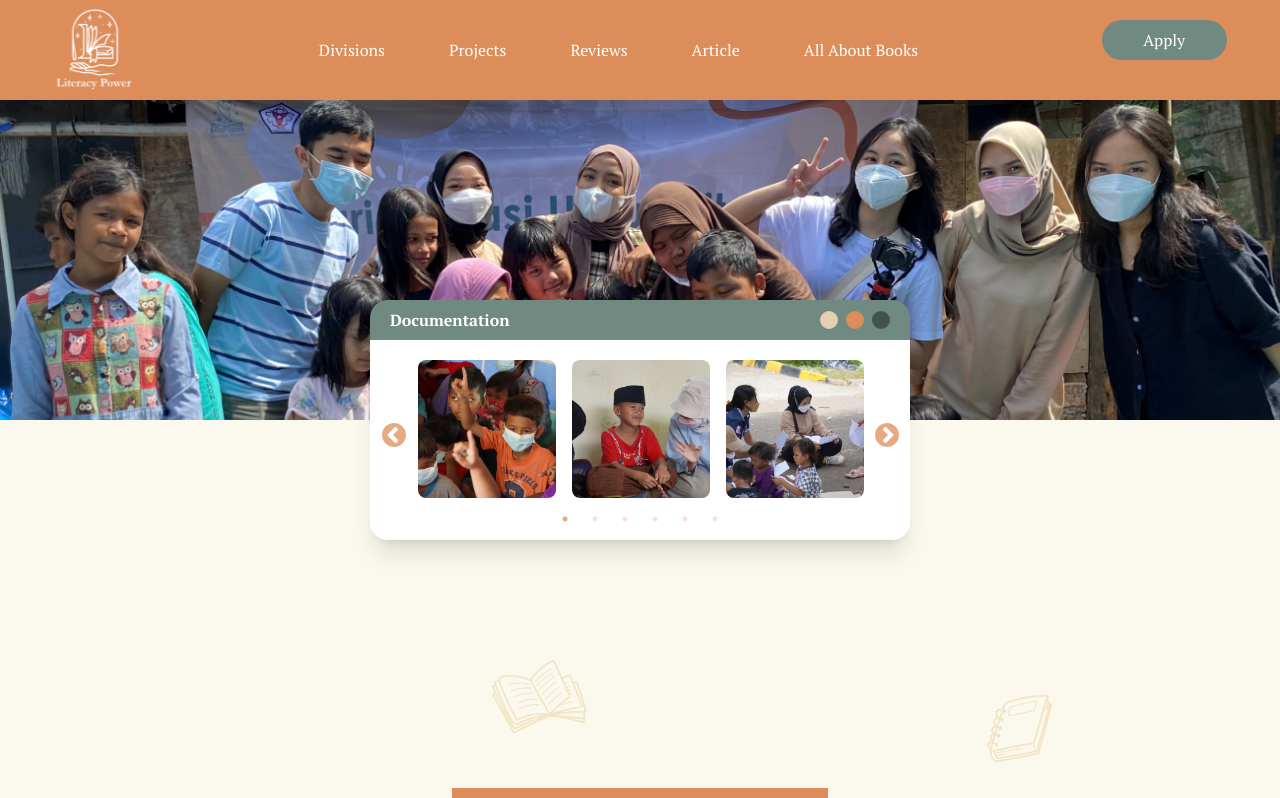
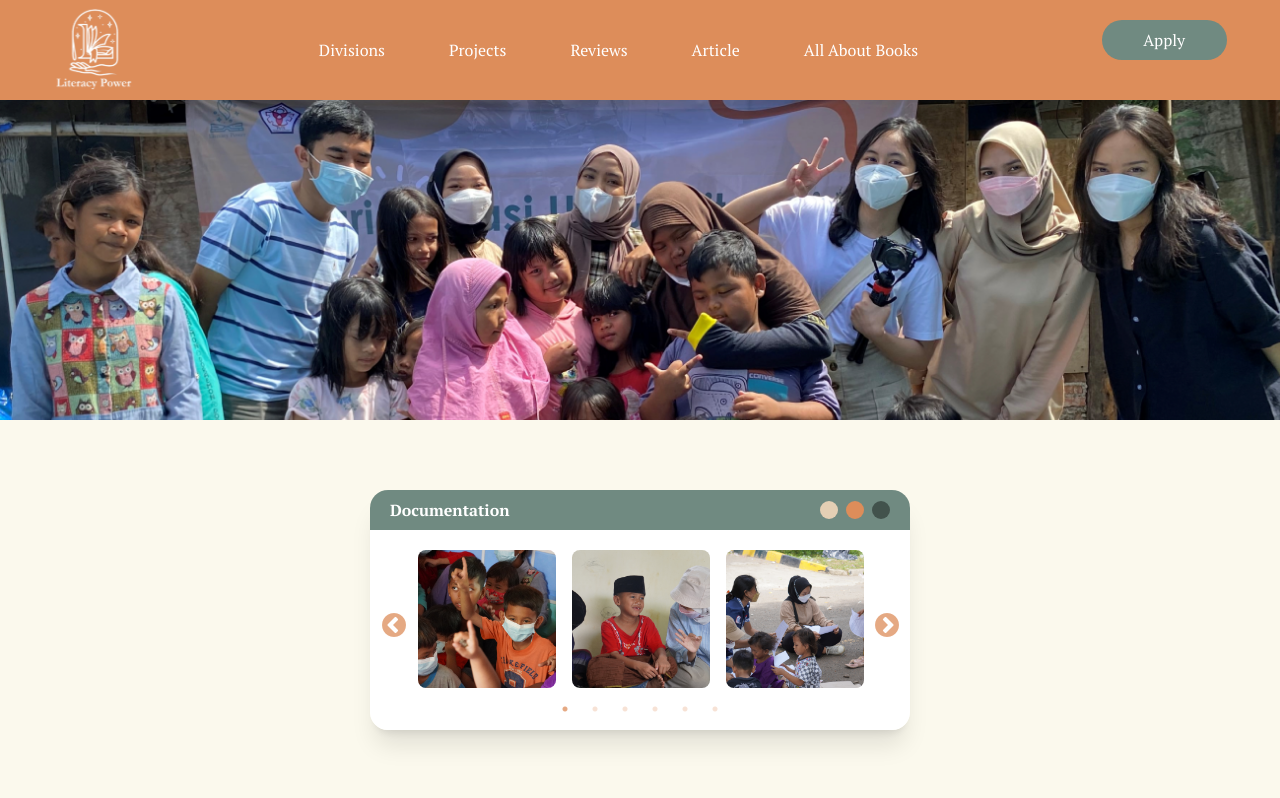
Before and after one commit to literacypowerdev/literacypowerindonesia, a Next.js app: page / in a window 1280 px wide. Shown: the top 798 px of the page. Built offline with nearby package versions, Linux system fonts and the light colour scheme.

Commit message:
revisi ka nia

```diff
--- a/components/organisms/Documentation/index.tsx
+++ b/components/organisms/Documentation/index.tsx
@@ -38,7 +38,7 @@ export default function Documentation() {
     <>
       <div
         ref={boxRef}
-        className="w-[280px] md:w-[540px] xl:w-[800px] mx-auto -mt-[120px] rounded-[18px] overflow-hidden shadow-xl"
+        className="w-[280px] md:w-[540px] xl:w-[800px] mx-auto -mt-[120px] md:mt-[70px] rounded-[18px] overflow-hidden shadow-xl"
       >
         {isResetVisible && (
           <div onClick={handleReset} className="absolute bottom-0">
```
